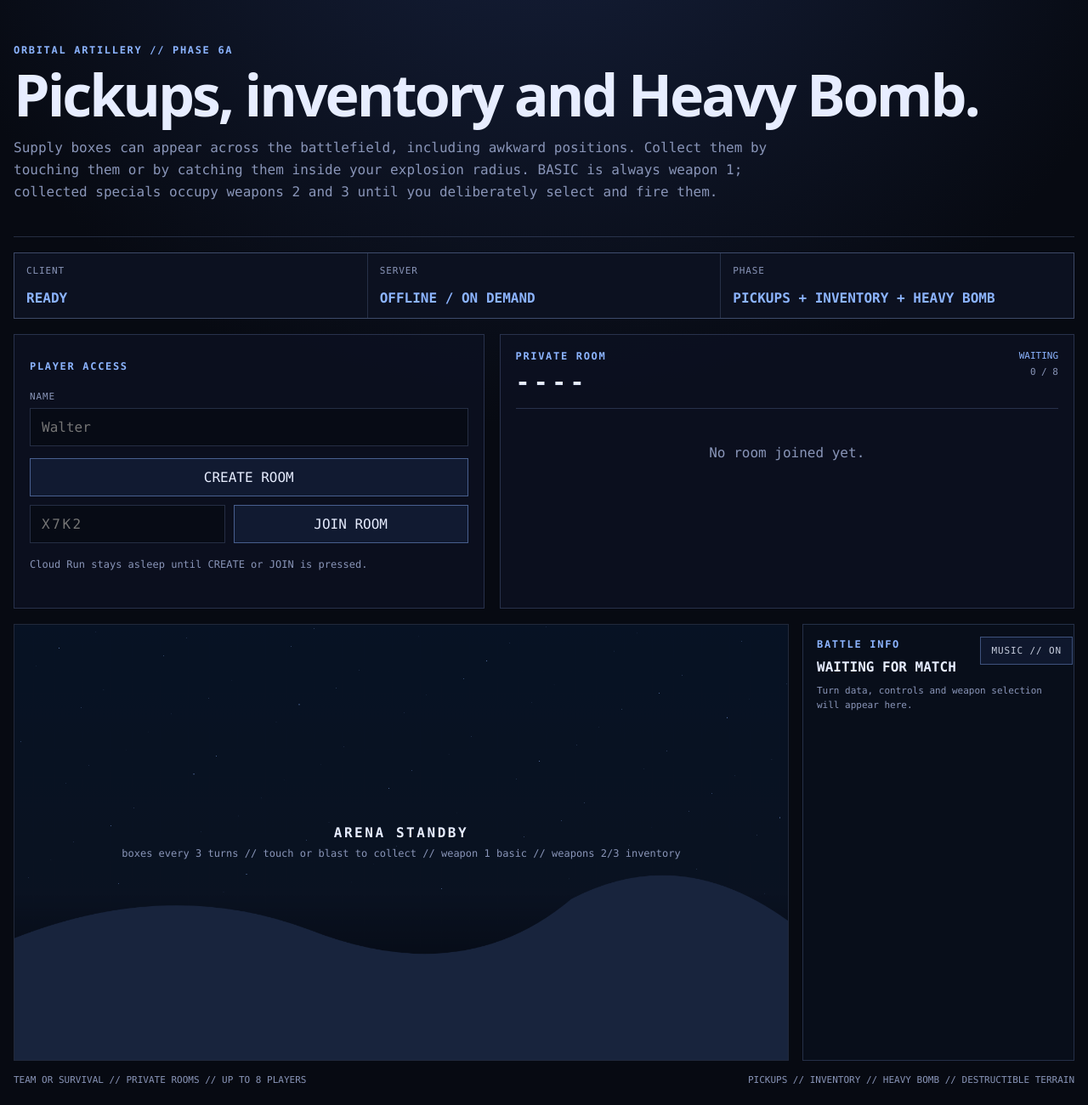
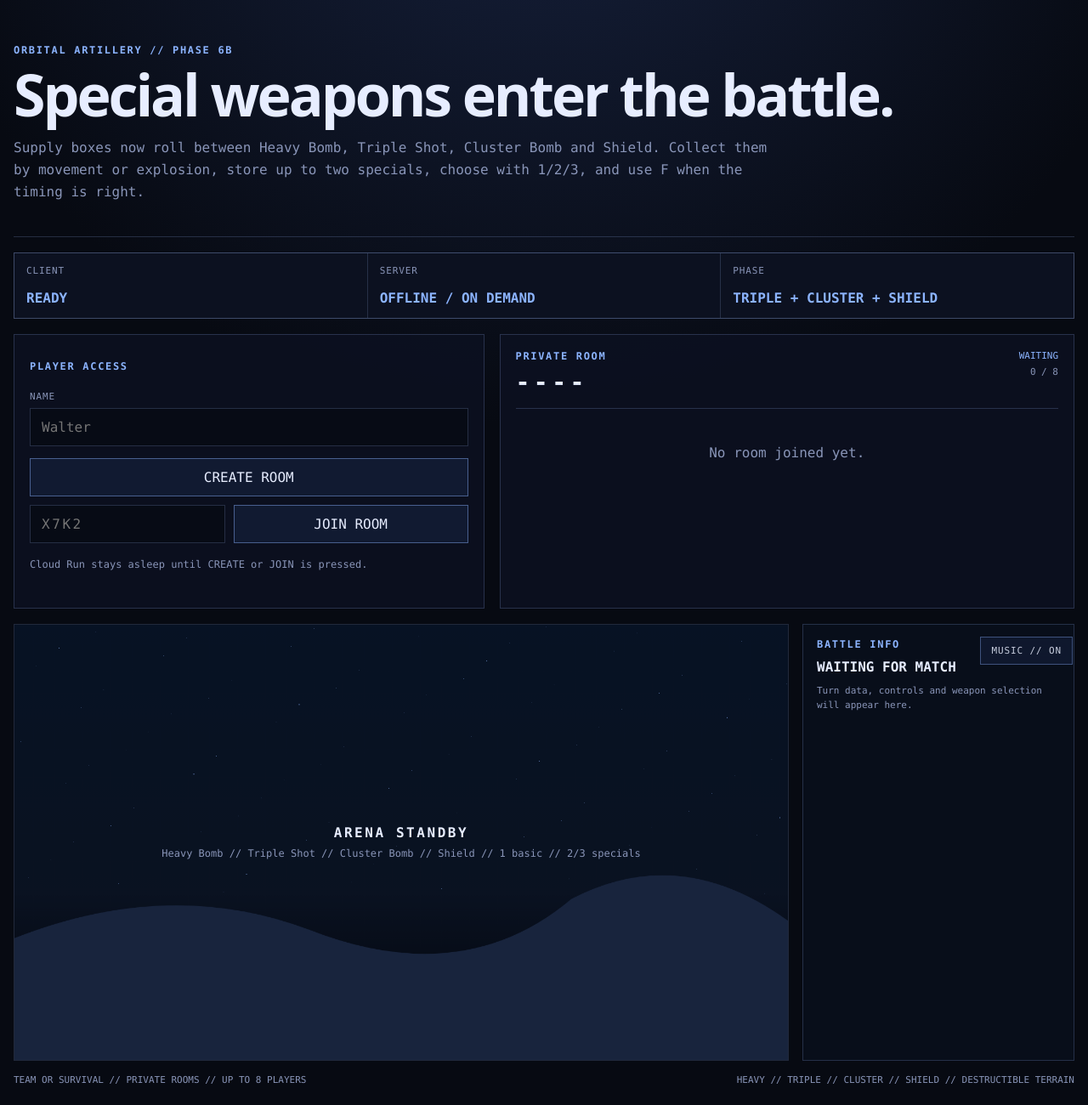
Before and after one commit to wzzzodiac/carabayllo-secret-wars, a plain HTML site: page index.html in a window 1280 px wide. Shown: the whole page at 85% size. Drawn offline with Linux system fonts and the light colour scheme.

Commit message:
Present Phase 6B special weapons

```diff
--- a/index.html
+++ b/index.html
@@ -1,9 +1,9 @@
 <!doctype html>
-<html lang="en"><head><meta charset="utf-8"><meta name="viewport" content="width=device-width, initial-scale=1"><meta name="theme-color" content="#070a12"><meta name="description" content="Orbital Artillery — multiplayer artillery game project."><title>Orbital Artillery // Phase 6A</title><link rel="icon" href="favicon.svg?v=1" type="image/svg+xml"><link rel="stylesheet" href="style.css?v=phase6a-sidehud-1"></head>
-<body><main class="shell"><header class="hero"><p class="eyebrow">ORBITAL ARTILLERY // PHASE 6A</p><h1>Pickups, inventory and Heavy Bomb.</h1><p class="subtitle">Supply boxes can appear across the battlefield, including awkward positions. Collect them by touching them or by catching them inside your explosion radius. BASIC is always weapon 1; collected specials occupy weapons 2 and 3 until you deliberately select and fire them.</p></header>
-<section class="panel"><div class="status-row"><span>CLIENT</span><strong id="clientStatus">BOOTING</strong></div><div class="status-row"><span>SERVER</span><strong id="serverStatus">OFFLINE</strong></div><div class="status-row"><span>PHASE</span><strong>PICKUPS + INVENTORY + HEAVY BOMB</strong></div></section>
+<html lang="en"><head><meta charset="utf-8"><meta name="viewport" content="width=device-width, initial-scale=1"><meta name="theme-color" content="#070a12"><meta name="description" content="Orbital Artillery — multiplayer artillery game project."><title>Orbital Artillery // Phase 6B</title><link rel="icon" href="favicon.svg?v=1" type="image/svg+xml"><link rel="stylesheet" href="style.css?v=phase6a-sidehud-1"></head>
+<body><main class="shell"><header class="hero"><p class="eyebrow">ORBITAL ARTILLERY // PHASE 6B</p><h1>Special weapons enter the battle.</h1><p class="subtitle">Supply boxes now roll between Heavy Bomb, Triple Shot, Cluster Bomb and Shield. Collect them by movement or explosion, store up to two specials, choose with 1/2/3, and use F when the timing is right.</p></header>
+<section class="panel"><div class="status-row"><span>CLIENT</span><strong id="clientStatus">BOOTING</strong></div><div class="status-row"><span>SERVER</span><strong id="serverStatus">OFFLINE</strong></div><div class="status-row"><span>PHASE</span><strong>TRIPLE + CLUSTER + SHIELD</strong></div></section>
 <section class="lobby-grid"><div class="lobby-card" id="entryPanel"><p class="section-label">PLAYER ACCESS</p><label for="playerName">NAME</label><input id="playerName" maxlength="20" autocomplete="nickname" placeholder="Walter"><div class="entry-actions"><button id="createRoom" type="button">CREATE ROOM</button><div class="join-row"><input id="roomCode" maxlength="4" autocomplete="off" placeholder="X7K2" aria-label="Room code"><button id="joinRoom" type="button">JOIN ROOM</button></div></div><p id="actionMessage" class="message" aria-live="polite">Cloud Run stays asleep until CREATE or JOIN is pressed.</p></div>
 <div class="lobby-card room-card"><div class="room-heading"><div><p class="section-label">PRIVATE ROOM</p><strong id="activeRoomCode">----</strong></div><div class="room-meta"><span id="roomStatus">WAITING</span><span id="roomCount">0 / 8</span></div></div><div id="playerList" class="player-list"><div class="empty-room">No room joined yet.</div></div>
 <div id="roomControls" class="room-controls" hidden><div id="modeControls" class="control-group"><span class="control-label">GAME MODE // HOST</span><div class="button-row"><button id="teamModeButton" type="button">TEAM MODE</button><button id="survivalModeButton" type="button">SURVIVAL MODE</button></div></div><div id="teamControls" class="control-group"><span class="control-label">YOUR TEAM</span><div class="button-row"><button id="teamAButton" type="button">TEAM A</button><button id="teamBButton" type="button">TEAM B</button></div></div><button id="readyButton" class="ready-button" type="button">READY</button><button id="startGameButton" class="start-button" type="button" hidden>START GAME</button><p id="lobbyHint" class="lobby-hint">Choose your setup and mark yourself ready.</p></div></div></section>
-<section class="battle-layout"><div class="game-frame" aria-label="Synchronized turn-based artillery world"><canvas id="gameCanvas" width="1600" height="900"></canvas><div class="overlay"><p id="arenaTitle">ARENA STANDBY</p><span id="arenaSubtitle">boxes every 3 turns // touch or blast to collect // weapon 1 basic // weapons 2/3 inventory</span></div></div><aside id="gameInfoPanel" class="game-info-panel" aria-live="polite"><div class="game-info-empty"><span class="section-label">BATTLE INFO</span><strong>WAITING FOR MATCH</strong><p>Turn data, controls and weapon selection will appear here.</p></div></aside></section>
-<footer><span>TEAM OR SURVIVAL // PRIVATE ROOMS // UP TO 8 PLAYERS</span><span>PICKUPS // INVENTORY // HEAVY BOMB // DESTRUCTIBLE TERRAIN</span></footer></main><script type="module" src="music.js?v=phase5b-polish-1"></script><script type="module" src="client.js?v=phase6a-clickfix-1"></script></body></html>
+<section class="battle-layout"><div class="game-frame" aria-label="Synchronized turn-based artillery world"><canvas id="gameCanvas" width="1600" height="900"></canvas><div class="overlay"><p id="arenaTitle">ARENA STANDBY</p><span id="arenaSubtitle">Heavy Bomb // Triple Shot // Cluster Bomb // Shield // 1 basic // 2/3 specials</span></div></div><aside id="gameInfoPanel" class="game-info-panel" aria-live="polite"><div class="game-info-empty"><span class="section-label">BATTLE INFO</span><strong>WAITING FOR MATCH</strong><p>Turn data, controls and weapon selection will appear here.</p></div></aside></section>
+<footer><span>TEAM OR SURVIVAL // PRIVATE ROOMS // UP TO 8 PLAYERS</span><span>HEAVY // TRIPLE // CLUSTER // SHIELD // DESTRUCTIBLE TERRAIN</span></footer></main><script type="module" src="music.js?v=phase5b-polish-1"></script><script type="module" src="client.js?v=phase6b-items-1"></script></body></html>
```
